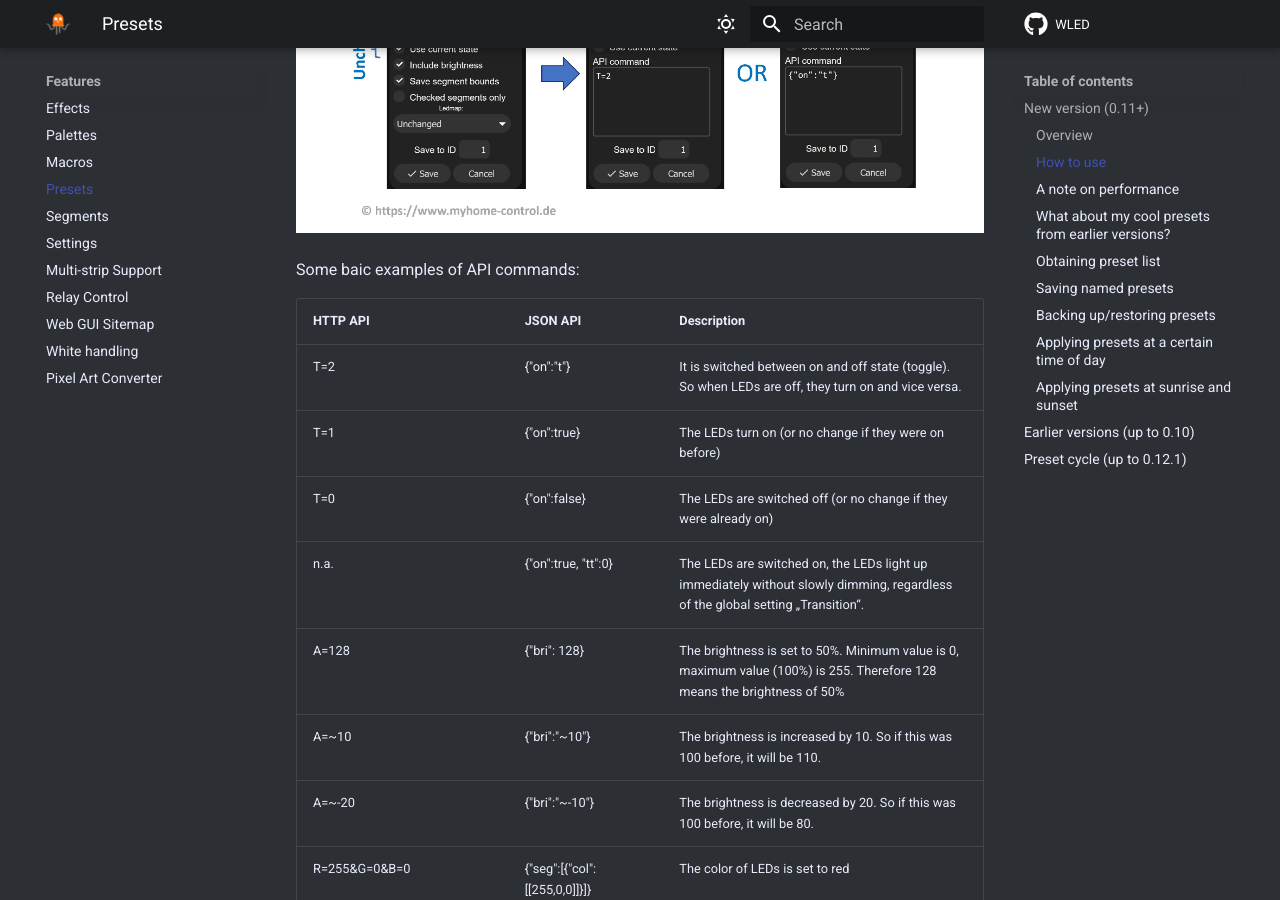
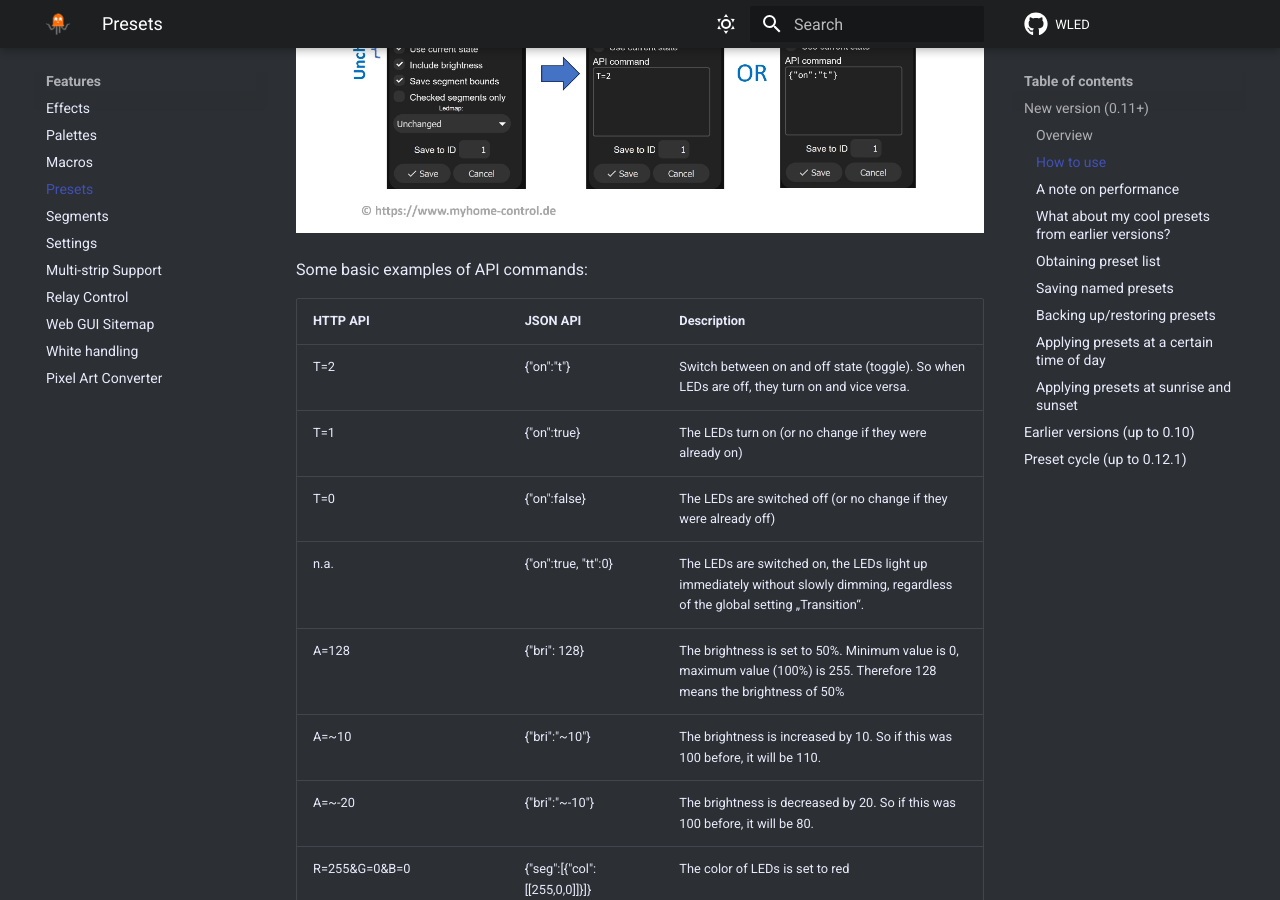
Before and after one commit to Aircoookie/WLED-Docs, an MkDocs documentation site: the page built from docs/features/presets.md, in a window 1280 px wide and 900 px high, scrolled down 1843 px. Built offline with MkDocs 1.6.1 and Material for MkDocs 9.7.7, drawn with Linux system fonts in a browser that asks for light colours; comment, search, counter and statistics services are not loaded.

Commit message:
Update presets.md

```diff
--- a/docs/features/presets.md
+++ b/docs/features/presets.md
@@ -55,13 +55,13 @@ If you know your JSON, you can even create playlists of other presets!
 
 ![Preset API Example](../assets/images/content/preset_api_example.jpg)
 
-Some baic examples of API commands:
+Some basic examples of API commands:
 
 | HTTP API | JSON API | Description |
 |---|---|---|
-T=2 | {"on":"t"} | It is switched between on and off state (toggle). So when LEDs are off, they turn on and vice versa.
-T=1 | {"on":true} | The LEDs turn on (or no change if they were on before)
-T=0 | {"on":false} | The LEDs are switched off (or no change if they were already on)
+T=2 | {"on":"t"} | Switch between on and off state (toggle). So when LEDs are off, they turn on and vice versa.
+T=1 | {"on":true} | The LEDs turn on (or no change if they were already on)
+T=0 | {"on":false} | The LEDs are switched off (or no change if they were already off)
 n.a. | {"on":true, "tt":0} | The LEDs are switched on, the LEDs light up immediately without slowly dimming, regardless of the global setting „Transition“.
 A=128 | {"bri": 128} | The brightness is set to 50%. Minimum value is 0, maximum value (100%) is 255. Therefore 128 means the brightness of 50%
 A=~10 | {"bri":"~10"} | The brightness is increased by 10. So if this was 100 before, it will be 110.
```
